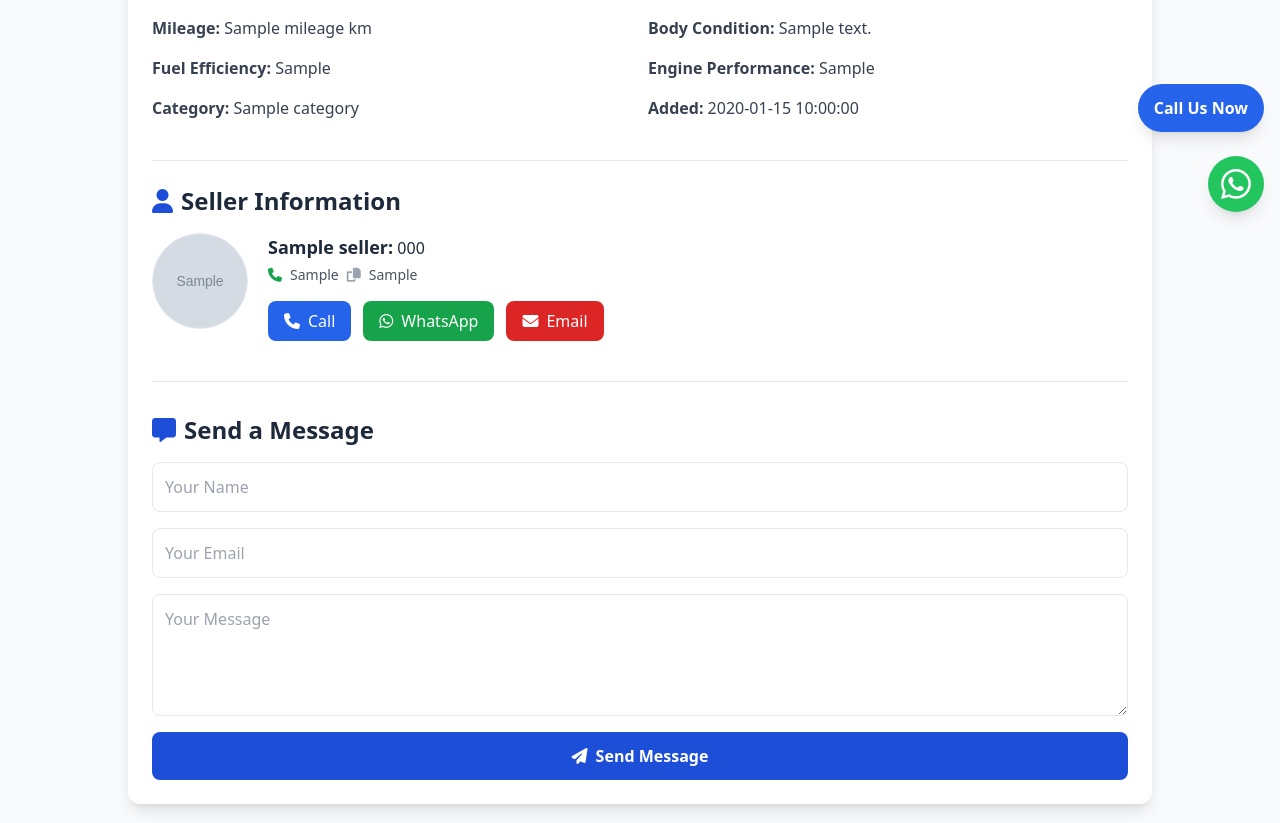
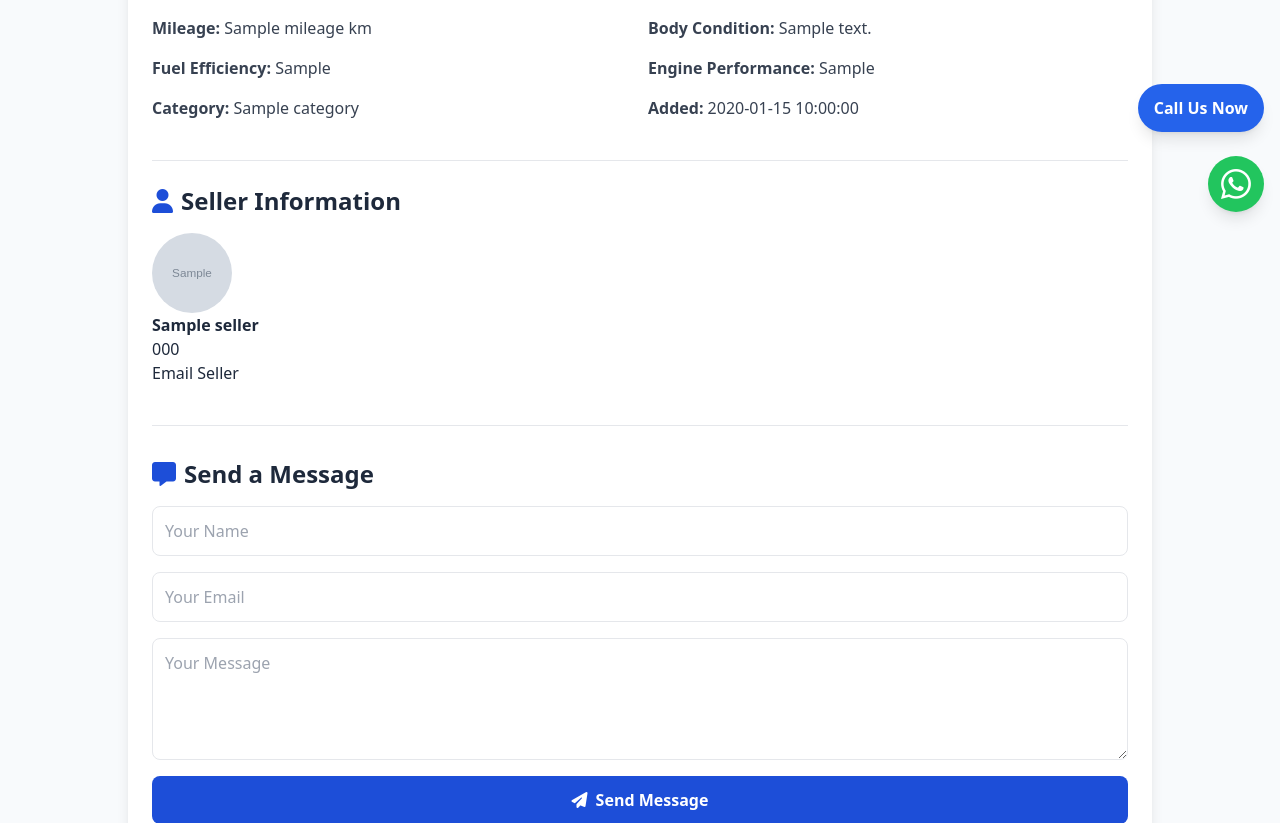
Before and after one commit to Tiamiyu-Shams/stellarmotors, a Flask app: template templates/car_detail.html in a window 1280 px wide. Shown: the part 572-1395 px from the top of the page. Run offline with Flask 3, Linux system fonts and the light colour scheme; the template is opened without the code that fills it: most values are stand-ins (such as "Sample title", 1, 10 or a date in 2020); grey boxes marked "Sample" are stand-in pictures; parts of the project's set-up code (start-up, migrations or seed data) failed here and were passed over; some libraries are stand-ins or nearby versions.

Commit message:
Update car_detail.html

```diff
--- a/templates/car_detail.html
+++ b/templates/car_detail.html
@@ -56,52 +56,16 @@
     </h3>
 
     {% if seller %}
-    <div class="flex flex-col sm:flex-row gap-5 items-center sm:items-start">
-      <img src="{{ car['seller_photo'] }}" class="w-24 h-24 rounded-full border object-cover">
+<img src="{{ seller.photo or '/static/images/default_seller.jpg' }}" class="w-20 h-20 rounded-full">
+
+<p><strong>{{ seller.name }}</strong></p>
+<p>{{ seller.phone }}</p>
+
+<a href="mailto:{{ seller.contact_email }}">Email Seller</a>
+{% endif %}
 
 
-      <div>
-        <p><span class="font-bold text-lg">{{ seller['name'] }}:</span> {{ seller.phone }}</p>
 
-        <!-- Click-to-Copy Phone -->
-        <p class="text-gray-600 text-sm mt-1 flex items-center gap-2">
-          <i class="fa-solid fa-phone text-green-600"></i>
-          <span id="copyPhone" class="cursor-pointer" onclick="copyPhoneNumber()">
-            {{ seller['contact_info'] }}
-          </span>
-          <i class="fa-solid fa-copy text-gray-400 cursor-pointer" onclick="copyPhoneNumber()"></i>
-          <span>{{ seller['contact_info'] }}</span>
-        </p>
-
-        <!-- Action Buttons -->
-        <div class="flex gap-3 mt-4">
-
-          <!-- Call Button -->
-          <a href="tel:{{ seller['contact_info'] }}"
-            class="bg-blue-600 text-white px-4 py-2 rounded-lg flex items-center gap-2 hover:bg-blue-700">
-            <i class="fa-solid fa-phone"></i> Call
-          </a>
-
-          <!-- WhatsApp Button -->
-          <a href="https://wa.me/{{ seller['contact_info'] }}?text=Hello%20I%20am%20interested%20in%20your%20car%20-%20{{ car['title'] }}"
-            target="_blank"
-            class="bg-green-600 text-white px-4 py-2 rounded-lg flex items-center gap-2 hover:bg-green-700">
-            <i class="fa-brands fa-whatsapp"></i> WhatsApp
-          </a>
-
-          <!-- Email Button -->
-          <a href="mailto:{{ seller['email'] }}?subject=Inquiry%20About%20{{ car['title'] }}"
-            class="bg-red-600 text-white px-4 py-2 rounded-lg flex items-center gap-2 hover:bg-red-700">
-            <i class="fa-solid fa-envelope"></i> Email
-          </a>
-
-        </div>
-      </div>
-    </div>
-
-    {% else %}
-    <p class="text-gray-500">Seller information not available.</p>
-    {% endif %}
   </div>
 
   <!-- Send Message Form -->
```
